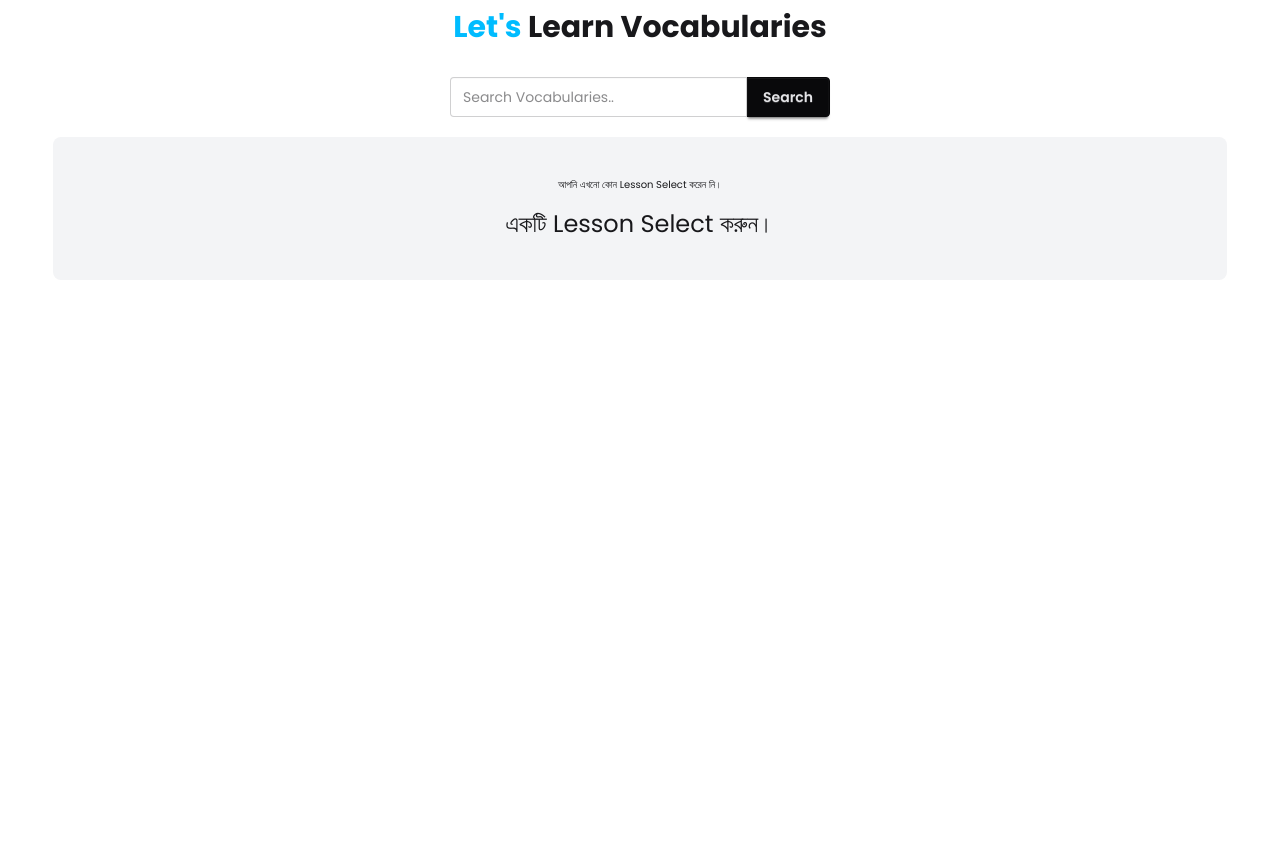
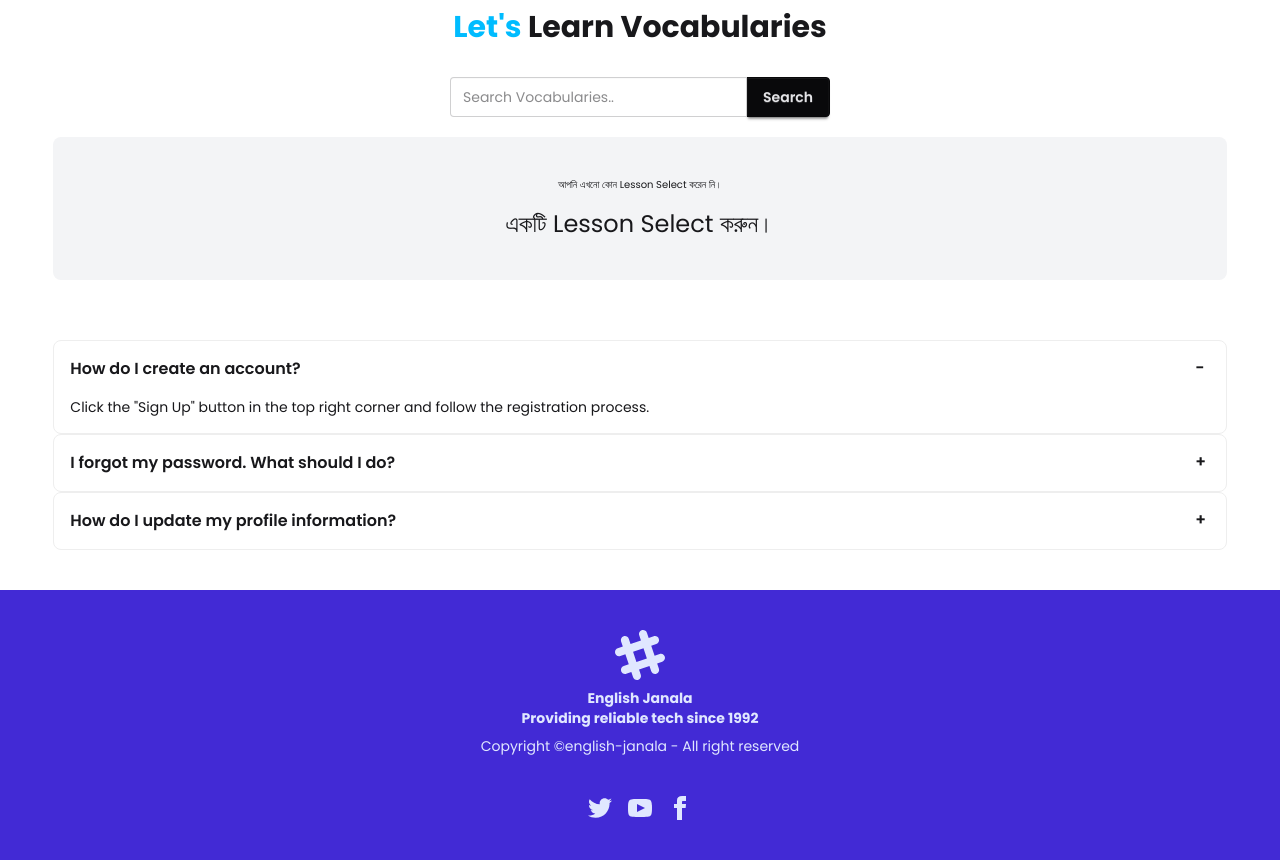
Before and after one commit to alamgir65/english-janala, a plain HTML site: page index.html in a window 1280 px wide. Shown: the part 720-1580 px from the top of the page. Before the commit the page ends 1020 px from the top, so only its background shows below. Drawn offline with nearby package versions, Linux system fonts and the light colour scheme; no server answers.

Commit message:
project completed

```diff
--- a/index.html
+++ b/index.html
@@ -129,6 +129,76 @@
         </div>
     </section>
 
+    <section class="w-11/12 mx-auto my-10">
+        <div class="collapse collapse-plus bg-base-100 border border-base-300">
+            <input type="radio" name="my-accordion-3" checked="checked" />
+            <div class="collapse-title font-semibold">How do I create an account?</div>
+            <div class="collapse-content text-sm">Click the "Sign Up" button in the top right corner and follow the
+                registration process.</div>
+        </div>
+        <div class="collapse collapse-plus bg-base-100 border border-base-300">
+            <input type="radio" name="my-accordion-3" />
+            <div class="collapse-title font-semibold">I forgot my password. What should I do?</div>
+            <div class="collapse-content text-sm">Click on "Forgot Password" on the login page and follow the
+                instructions
+                sent to your email.</div>
+        </div>
+        <div class="collapse collapse-plus bg-base-100 border border-base-300">
+            <input type="radio" name="my-accordion-3" />
+            <div class="collapse-title font-semibold">How do I update my profile information?</div>
+            <div class="collapse-content text-sm">Go to "My Account" settings and select "Edit Profile" to make changes.
+            </div>
+        </div>
+    </section>
+
+
+
+
+    <footer class="footer footer-horizontal footer-center bg-primary text-primary-content p-10">
+        <aside>
+            <svg width="50" height="50" viewBox="0 0 24 24" xmlns="http://www.w3.org/2000/svg" fill-rule="evenodd"
+                clip-rule="evenodd" class="inline-block fill-current">
+                <path
+                    d="M22.672 15.226l-2.432.811.841 2.515c.33 1.019-.209 2.127-1.23 2.456-1.15.325-2.148-.321-2.463-1.226l-.84-2.518-5.013 1.677.84 2.517c.391 1.203-.434 2.542-1.831 2.542-.88 0-1.601-.564-1.86-1.314l-.842-2.516-2.431.809c-1.135.328-2.145-.317-2.463-1.229-.329-1.018.211-2.127 1.231-2.456l2.432-.809-1.621-4.823-2.432.808c-1.355.384-2.558-.59-2.558-1.839 0-.817.509-1.582 1.327-1.846l2.433-.809-.842-2.515c-.33-1.02.211-2.129 1.232-2.458 1.02-.329 2.13.209 2.461 1.229l.842 2.515 5.011-1.677-.839-2.517c-.403-1.238.484-2.553 1.843-2.553.819 0 1.585.509 1.85 1.326l.841 2.517 2.431-.81c1.02-.33 2.131.211 2.461 1.229.332 1.018-.21 2.126-1.23 2.456l-2.433.809 1.622 4.823 2.433-.809c1.242-.401 2.557.484 2.557 1.838 0 .819-.51 1.583-1.328 1.847m-8.992-6.428l-5.01 1.675 1.619 4.828 5.011-1.674-1.62-4.829z">
+                </path>
+            </svg>
+            <p class="font-bold">
+                English Janala
+                <br />
+                Providing reliable tech since 1992
+            </p>
+            <p>Copyright ©english-janala - All right reserved</p>
+        </aside>
+        <nav>
+            <div class="grid grid-flow-col gap-4">
+                <a>
+                    <svg xmlns="http://www.w3.org/2000/svg" width="24" height="24" viewBox="0 0 24 24"
+                        class="fill-current">
+                        <path
+                            d="M24 4.557c-.883.392-1.832.656-2.828.775 1.017-.609 1.798-1.574 2.165-2.724-.951.564-2.005.974-3.127 1.195-.897-.957-2.178-1.555-3.594-1.555-3.179 0-5.515 2.966-4.797 6.045-4.091-.205-7.719-2.165-10.148-5.144-1.29 2.213-.669 5.108 1.523 6.574-.806-.026-1.566-.247-2.229-.616-.054 2.281 1.581 4.415 3.949 4.89-.693.188-1.452.232-2.224.084.626 1.956 2.444 3.379 4.6 3.419-2.07 1.623-4.678 2.348-7.29 2.04 2.179 1.397 4.768 2.212 7.548 2.212 9.142 0 14.307-7.721 13.995-14.646.962-.695 1.797-1.562 2.457-2.549z">
+                        </path>
+                    </svg>
+                </a>
+                <a>
+                    <svg xmlns="http://www.w3.org/2000/svg" width="24" height="24" viewBox="0 0 24 24"
+                        class="fill-current">
+                        <path
+                            d="M19.615 3.184c-3.604-.246-11.631-.245-15.23 0-3.897.266-4.356 2.62-4.385 8.816.029 6.185.484 8.549 4.385 8.816 3.6.245 11.626.246 15.23 0 3.897-.266 4.356-2.62 4.385-8.816-.029-6.185-.484-8.549-4.385-8.816zm-10.615 12.816v-8l8 3.993-8 4.007z">
+                        </path>
+                    </svg>
+                </a>
+                <a>
+                    <svg xmlns="http://www.w3.org/2000/svg" width="24" height="24" viewBox="0 0 24 24"
+                        class="fill-current">
+                        <path
+                            d="M9 8h-3v4h3v12h5v-12h3.642l.358-4h-4v-1.667c0-.955.192-1.333 1.115-1.333h2.885v-5h-3.808c-3.596 0-5.192 1.583-5.192 4.615v3.385z">
+                        </path>
+                    </svg>
+                </a>
+            </div>
+        </nav>
+    </footer>
+
 
 
     <!-- Modal  -->
--- a/script/index.js
+++ b/script/index.js
@@ -90,7 +90,7 @@ const showWords = (words) => {
 
                 <div class="flex justify-between ">
                     <button onclick="loadWordDetails(${word.id})" class="btn bg-sky-100 p-2 hover:bg-gray-500 rounded-sm"><i class="fa-solid fa-circle-info"></i></button>
-                    <button class="btn bg-sky-100 p-2 hover:bg-gray-500 rounded-sm"><i class="fa-solid fa-volume-high"></i></button>
+                    <button onclick="pronounceWord('${word.word}')" class="btn bg-sky-100 p-2 hover:bg-gray-500 rounded-sm"><i class="fa-solid fa-volume-high"></i></button>
                 </div>
         `;
 
@@ -161,3 +161,12 @@ document.getElementById('search-btn').addEventListener('click', () => {
             showWords(matchedWords);
         })
 })
+
+
+
+// FOr listen
+function pronounceWord(word) {
+  const utterance = new SpeechSynthesisUtterance(word);
+  utterance.lang = "en-EN"; // English
+  window.speechSynthesis.speak(utterance);
+}
```
